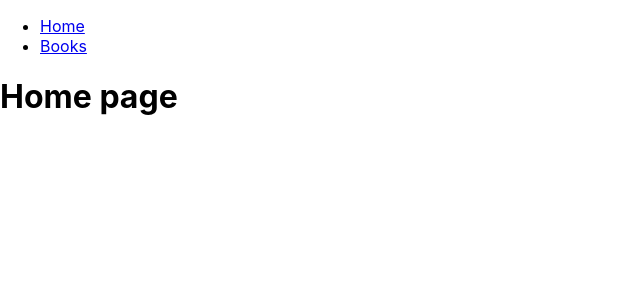
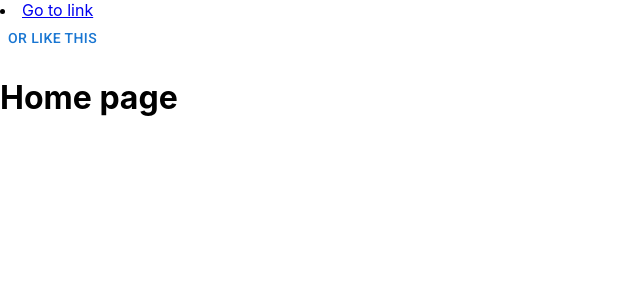
Before and after one commit to Hildan94/duckStore, a React (Create React App) app in the folder web/: page / in a window 1280 px wide. Shown: the top 300 px of the page, without its empty margins (0-640 px from the left). Built offline with nearby package versions, Linux system fonts and the light colour scheme.

Commit message:
Updated the main page to match the exercises

```diff
--- a/web/src/App.js
+++ b/web/src/App.js
@@ -1,34 +1,35 @@
 import './App.css';
-import {Link, Route, Routes} from "react-router-dom";
-import { BookList } from "./pages/BookList";
+import {Link, Route, Routes, useNavigate, useParams} from "react-router-dom";
 import { Home } from "./pages/Home";
-import {Book} from "./pages/Book";
-import {NewBook} from "./pages/NewBook";
 import {NotFound} from "./pages/NotFound";
+import {Button} from "@mui/material";
 
 function App() {
+
+    const About = ()=> {
+        let {text} = useParams();
+        return <div>
+            <h1> About {text}</h1>
+        </div>
+
+    }
+
+    let navigate = useNavigate();
 
     return(
 
         <div>
             <nav>
-                <ul>
                     <li>
-                        <Link to="/">Home</Link>
+                        <Link to={"about/link"}>Go to link</Link>
                     </li>
-                    <li>
-                        <Link to="/books">Books</Link>
-                    </li>
-                </ul>
+            </nav>
 
-            </nav>
+            <Button onClick={(e)=> navigate("about/button")}> Or like this </Button>
+
             <Routes>
                 <Route path="/" element={<Home/>}/>
-                <Route path = "/books">
-                    <Route index element = {<BookList />} />
-                    <Route path = ":id" element={<Book />} />
-                    <Route path = "new" element={<NewBook />} />
-                </Route>
+                <Route path ={"/about/:text"}  element = {<About/>}/>
                 <Route path = "*" element={<NotFound />}/>
             </Routes>
         </div>
```
